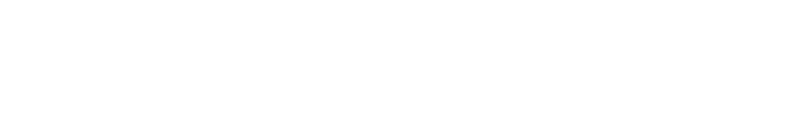
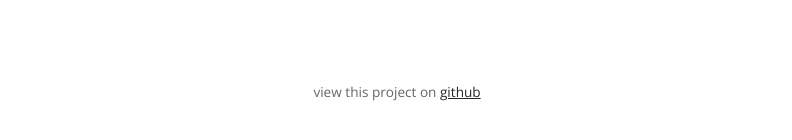
Before and after one commit to ptdede/ptdede.me, a Next.js app: page / in a window 1280 px wide. Shown: the part 650-790 px from the top of the page, without its empty margins (243-1035 px from the left). Built offline with nearby package versions, Linux system fonts and the light colour scheme.

Commit message:
add link to github

```diff
--- a/containers/landing/Landing.tsx
+++ b/containers/landing/Landing.tsx
@@ -56,6 +56,10 @@
 
             <div className="landing--scroller">
             </div>
+
+            <div className="footer">
+                <p>view this project on <a href="https://github.com/ptdede/ptdede.me" aria-label="github project page">github</a></p>
+            </div>
         </StyledLanding>
     );
 }
--- a/containers/landing/StyledLanding.ts
+++ b/containers/landing/StyledLanding.ts
@@ -44,7 +44,7 @@
 
     .landing--hero {
         position: relative;
-        min-height: 100vh;
+        min-height: 90vh;
         z-index: 1;
         display: flex;
         align-items: center;
@@ -125,6 +125,22 @@
 
     .landing--scroller {
 
+    }
+
+    .footer {
+        padding: 0rem 3rem;
+
+        @media ${breakpoints.mobileS} {
+            padding: 0rem 2rem;
+        }
+
+        @media ${breakpoints.mobileM} {
+            padding: 0rem 3rem;
+        }
+
+        @media ${breakpoints.tablet} {
+            text-align: center;
+        }
     }
 
     h2 {
```
